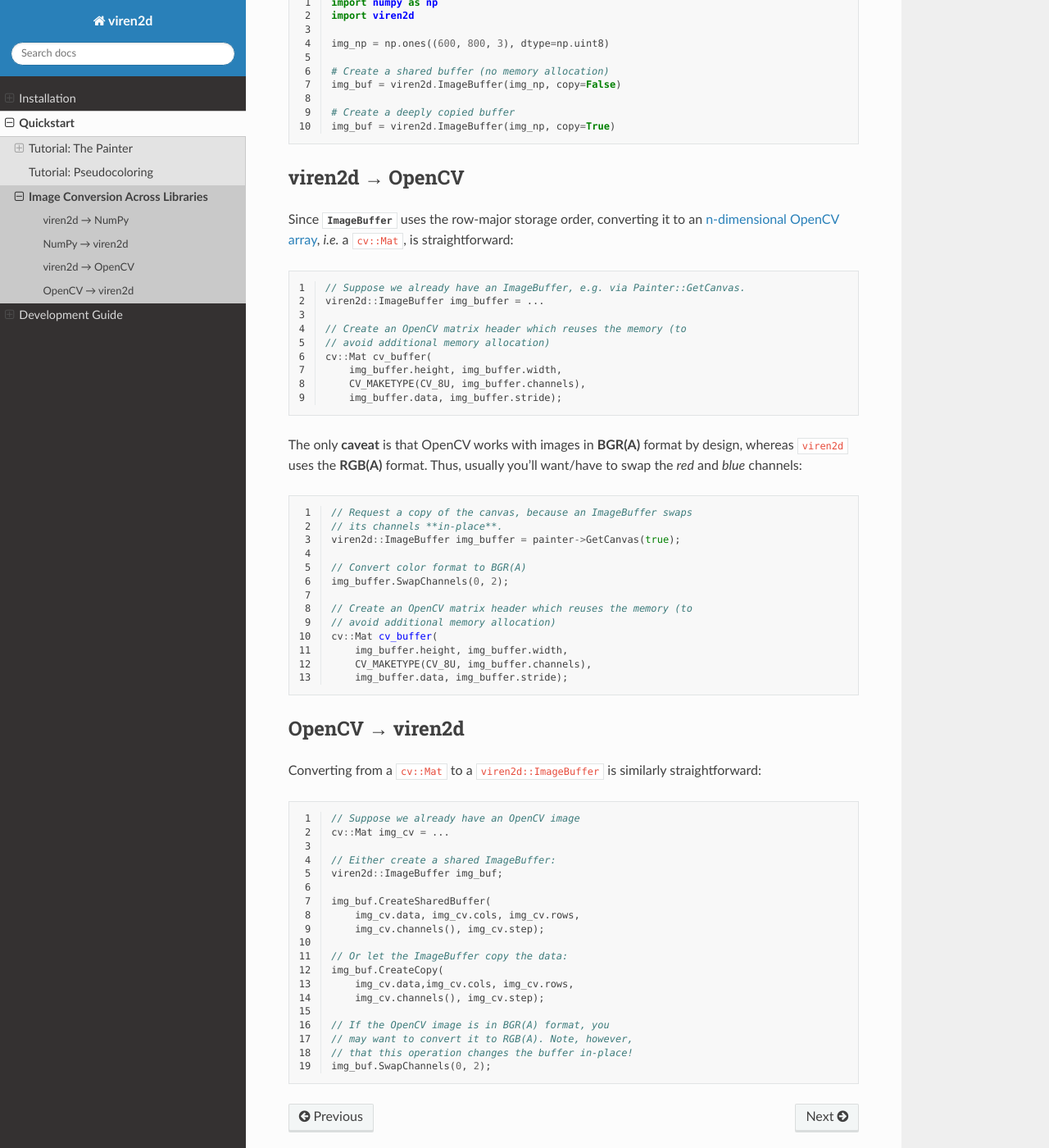
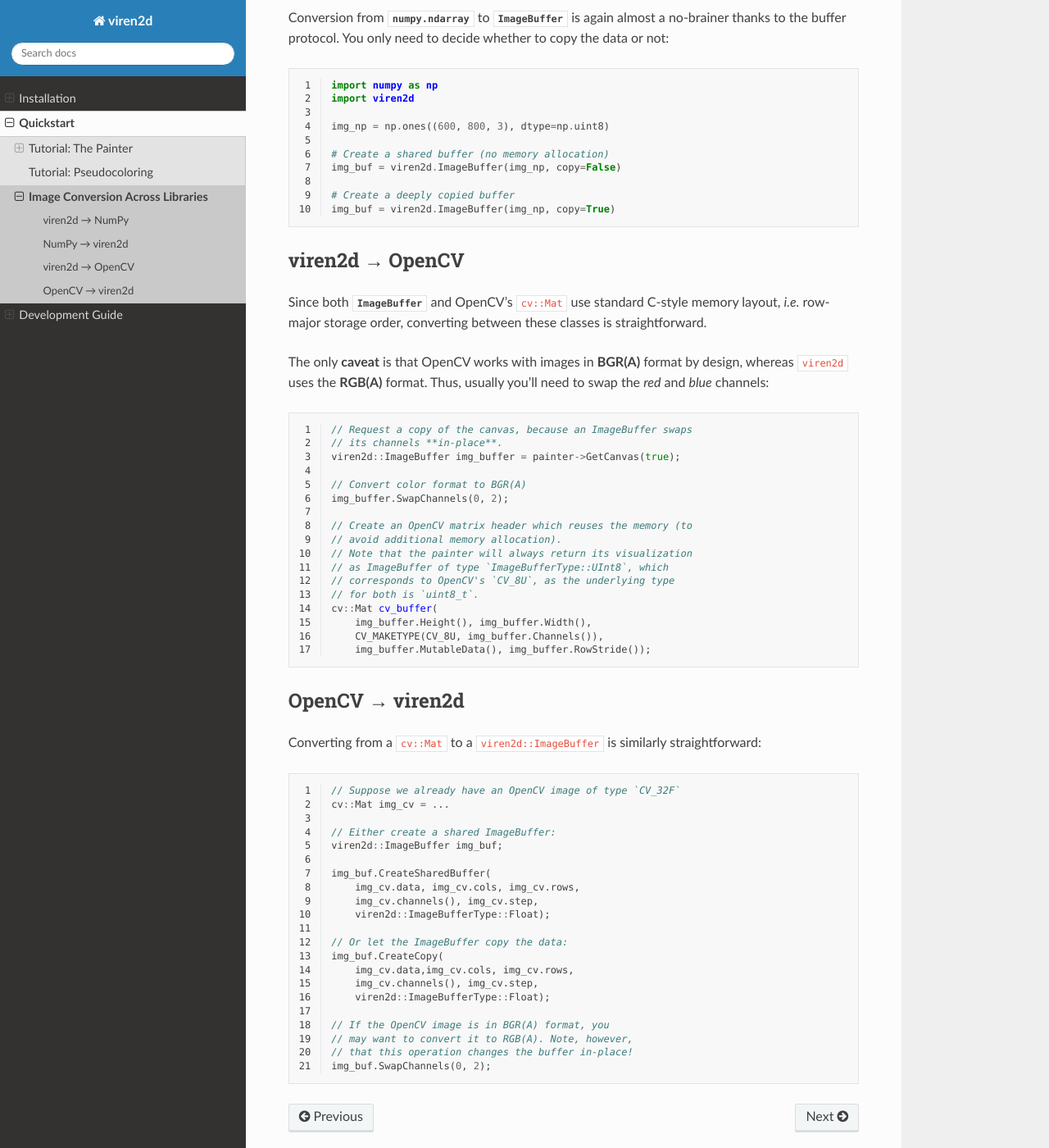
Before and after one commit to snototter/viren2d, a Sphinx documentation site: the page built from docs/source/tutorial/conversion.rst, in a window 1280 px wide and 1400 px high, scrolled down 1088 px. Shown: the whole window at 82% size. Built offline with Sphinx 7.4.7 and the Read the Docs theme 2.0.0, drawn with Linux system fonts in a browser that asks for light colours; pages that are not in the unit, such as notebooks, are missing from menus; the version number could not be read and is left out; some of the changed text lies outside the part shown.

Commit message:
refactor ImageBuffer interface (encapsulation, templated access, improved its test coverage)

```diff
--- a/docs/source/tutorial/conversion.rst
+++ b/docs/source/tutorial/conversion.rst
@@ -78,28 +82,13 @@
 viren2d |right-arrow| OpenCV
 ~~~~~~~~~~~~~~~~~~~~~~~~~~~~
 
-Since :class:`~viren2d.ImageBuffer` uses the row-major storage order,
-converting it to an
-`n-dimensional OpenCV array <https://docs.opencv.org/3.4/d3/d63/classcv_1_1Mat.html>`__,
-*i.e.* a ``cv::Mat``, is straightforward:
-
-.. code-block:: cpp
-   :linenos:
-
-   // Suppose we already have an ImageBuffer, e.g. via Painter::GetCanvas.
-   viren2d::ImageBuffer img_buffer = ...
-
-   // Create an OpenCV matrix header which reuses the memory (to
-   // avoid additional memory allocation)
-   cv::Mat cv_buffer(
-       img_buffer.height, img_buffer.width,
-       CV_MAKETYPE(CV_8U, img_buffer.channels),
-       img_buffer.data, img_buffer.stride);
-
+Since both :class:`~viren2d.ImageBuffer` and OpenCV's ``cv::Mat`` use standard
+C-style memory layout, *i.e.* row-major storage order, converting between these
+classes is straightforward.
 
 The only **caveat** is that OpenCV works with images in **BGR(A)**
 format by design, whereas ``viren2d`` uses the **RGB(A)** format.
-Thus, usually you'll want/have to swap the *red* and *blue* channels:
+Thus, usually you'll need to swap the *red* and *blue* channels:
 
 .. code-block:: cpp
    :linenos:
@@ -112,11 +101,15 @@
    img_buffer.SwapChannels(0, 2);
 
    // Create an OpenCV matrix header which reuses the memory (to
-   // avoid additional memory allocation)
+   // avoid additional memory allocation).
+   // Note that the painter will always return its visualization
+   // as ImageBuffer of type `ImageBufferType::UInt8`, which
+   // corresponds to OpenCV's `CV_8U`, as the underlying type
+   // for both is `uint8_t`.
    cv::Mat cv_buffer(
-       img_buffer.height, img_buffer.width,
-       CV_MAKETYPE(CV_8U, img_buffer.channels),
-       img_buffer.data, img_buffer.stride);
+       img_buffer.Height(), img_buffer.Width(),
+       CV_MAKETYPE(CV_8U, img_buffer.Channels()),
+       img_buffer.MutableData(), img_buffer.RowStride());
 
 
 ~~~~~~~~~~~~~~~~~~~~~~~~~~~~
@@ -129,7 +122,7 @@
 .. code-block:: cpp
    :linenos:
 
-   // Suppose we already have an OpenCV image
+   // Suppose we already have an OpenCV image of type `CV_32F`
    cv::Mat img_cv = ...
 
    // Either create a shared ImageBuffer:
@@ -137,12 +130,14 @@
 
    img_buf.CreateSharedBuffer(
        img_cv.data, img_cv.cols, img_cv.rows,
-       img_cv.channels(), img_cv.step);
+       img_cv.channels(), img_cv.step,
+       viren2d::ImageBufferType::Float);
 
    // Or let the ImageBuffer copy the data:
    img_buf.CreateCopy(
        img_cv.data,img_cv.cols, img_cv.rows,
-       img_cv.channels(), img_cv.step);
+       img_cv.channels(), img_cv.step,
+       viren2d::ImageBufferType::Float);
 
    // If the OpenCV image is in BGR(A) format, you
    // may want to convert it to RGB(A). Note, however,
```
Also changed, not shown: other parts of docs/source/tutorial/conversion.rst (+4 -0 lines), docs/source/installation.rst (+21 -32 lines), docs/source/index.rst (line endings or trailing spaces), 8 other files.
